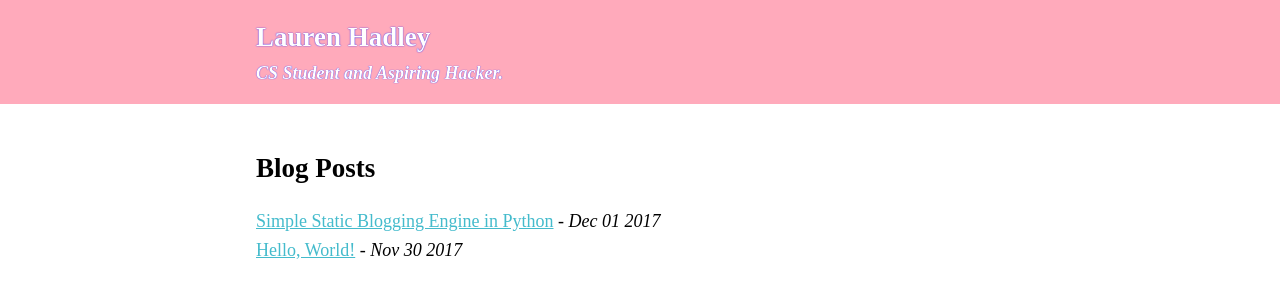
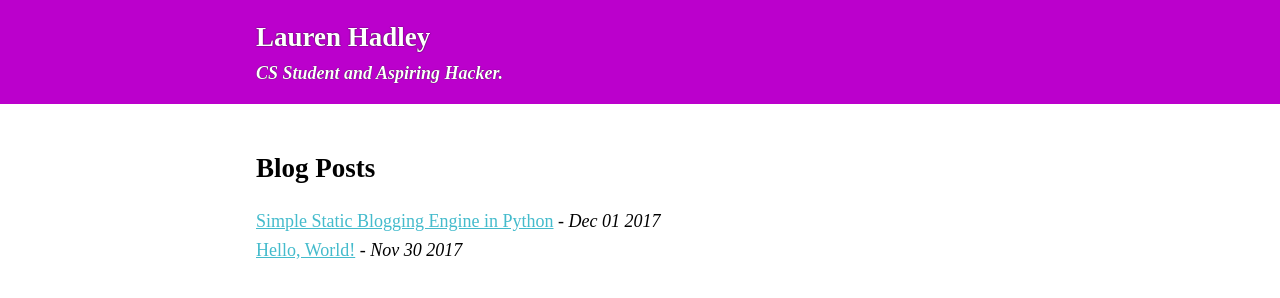
Before and after one commit to l4ur3n/l4ur3n.github.io, a plain HTML site: page index.html in a window 1280 px wide. Drawn offline with Linux system fonts and the light colour scheme.

Commit message:
Update CSS... again.

```diff
--- a/static/main.css
+++ b/static/main.css
@@ -14,7 +14,7 @@ h1, h2, h3 {
 	line-height: 1.2;
 }
 nav {
-	background-color: #FAB;
+	background-color: #B0C;
 	padding: 1em;
 	margin-bottom: 3em;
 	font-weight: bold;
@@ -24,7 +24,7 @@ nav * {
 	margin: 0;
 	line-height: 1.6;
 	text-decoration: none;
-	text-shadow: 0px 0px 0.05em #00F;
+	text-shadow: 0px 0px 0.05em #000;
 	color: #FFF;
 }
 a {
```
